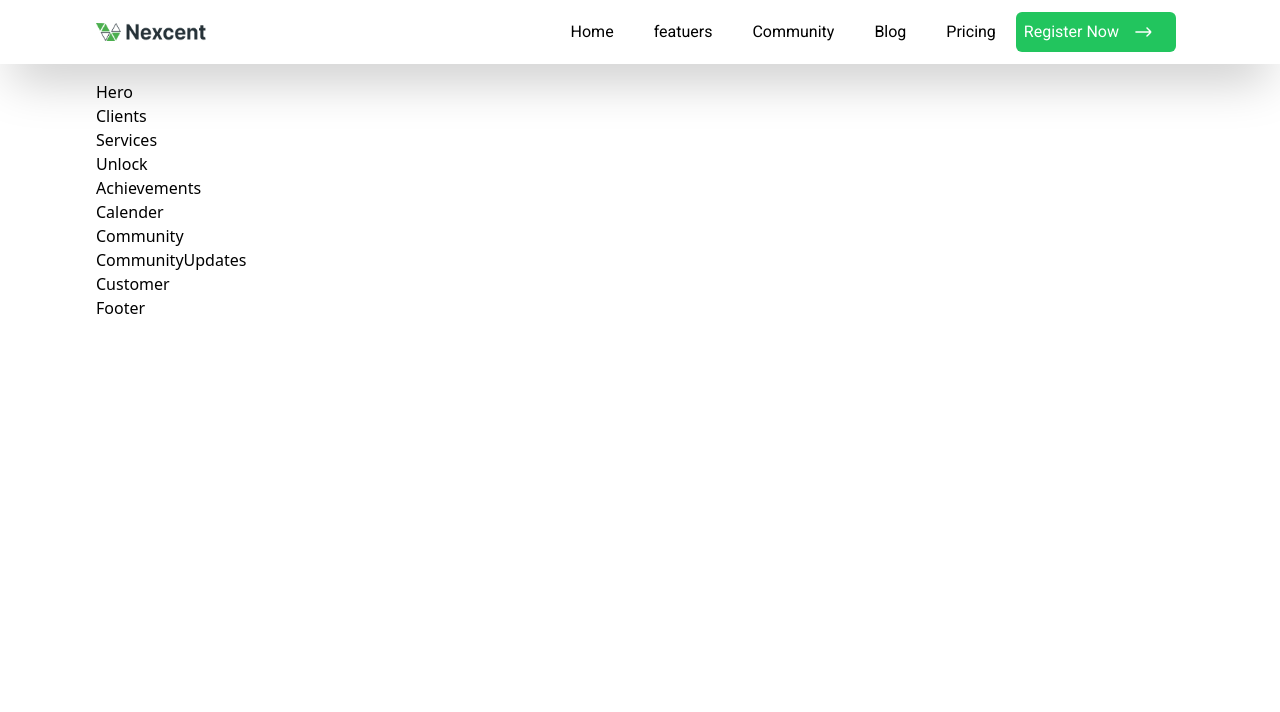
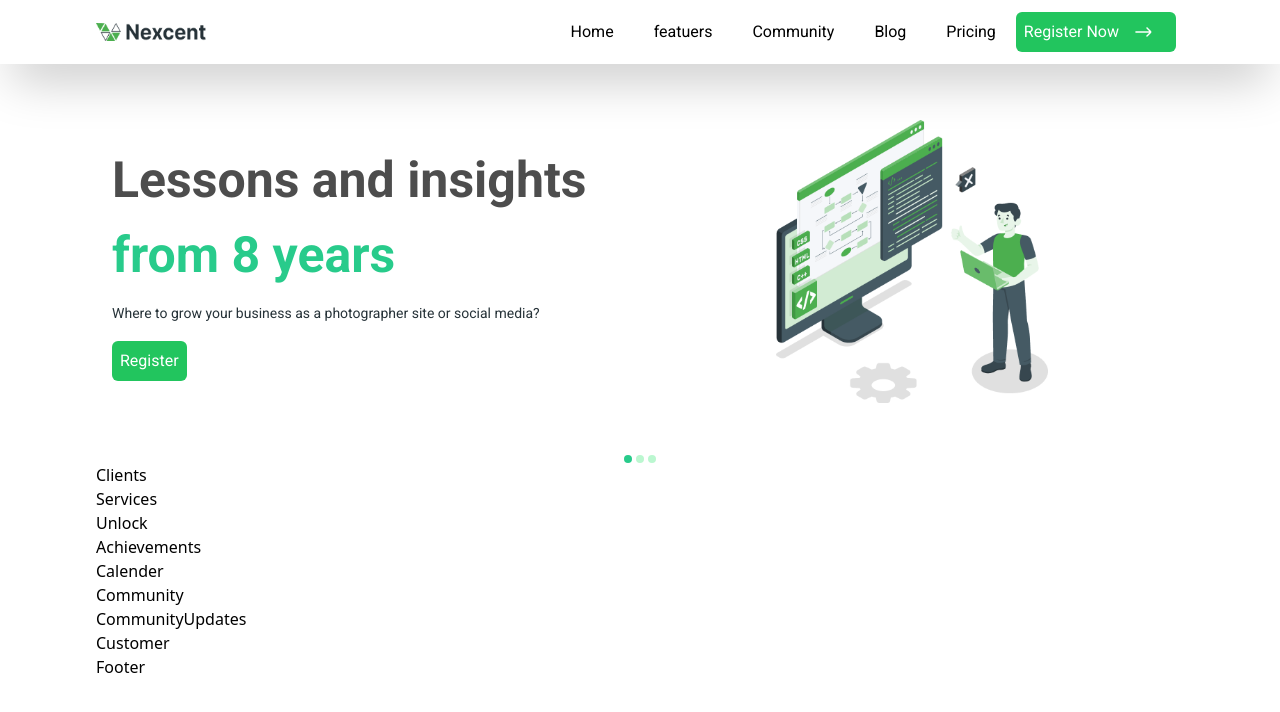
Before and after one commit to the-diako/Agency-Website, a React (Vite) app: page / in a window 1280 px wide. Shown: the top 712 px of the page. Built offline with nearby package versions, Linux system fonts and the light colour scheme.

Commit message:
Hero section done, and fixed the screen sizes.

```diff
--- a/src/components/Hero.jsx
+++ b/src/components/Hero.jsx
@@ -1,7 +1,38 @@
 import React from "react";
+import Button from "./Button";
+import SimpleButton from "./SimpleButton";
+import { hero } from "../assets";
 
 const Hero = () => {
-  return <div>Hero</div>;
+  return (
+    <div className=" w-full flex flex-col items-center justify-between lg:flex-row py-10 relative">
+      <div className="flex flex-col w-full items-start justify-between px-4 py-2 mb-5 lg:w-1/2">
+        <h1 className="text-[#4D4D4D] font-semibold font-Roboto text-[25px] md:text-[35px] lg:text-[30px] xl:text-[50px] mb-2">
+          Lessons and insights
+          <br />
+          <span className="text-primary">from 8 years</span>
+        </h1>
+        <p className="text-secondary font-Roboto font-normal text-sm max-w-[100%] leading-6 mb-4">
+          Where to grow your business as a photographer site or social media?
+        </p>
+
+        <SimpleButton title="Register" />
+      </div>
+
+      <div className="w-full flex items-center lg:w-1/2">
+        <img
+          src={hero}
+          alt="hero"
+          className="w-[50%] mx-auto mb-5 lg:max-w-[100%]"
+        />
+      </div>
+      <div className="flex absolute items-center space-x-1 bottom-0 left-1/2 transform -translate-x-1/2">
+        <div className="bg-primary cursor-pointer rounded-full p-1"></div>
+        <div className="bg-green-200 cursor-pointer rounded-full p-1"></div>
+        <div className="bg-green-200 cursor-pointer rounded-full p-1"></div>
+      </div>
+    </div>
+  );
 };
 
 export default Hero;
--- /dev/null
+++ b/src/components/SimpleButton.jsx
@@ -0,0 +1,13 @@
+import React from "react";
+
+const SimpleButton = ({ title }) => {
+  return (
+    <button
+      className={`bg-green-500 text-white font-Roboto font-noraml flex items-center justify-between py-2 px-2  rounded-md`}
+    >
+      {title}
+    </button>
+  );
+};
+
+export default SimpleButton;
--- a/tailwind.config.js
+++ b/tailwind.config.js
@@ -3,10 +3,15 @@ export default {
   content: ["./index.html", "./src/**/*.{js,ts,jsx,tsx}"],
   theme: {
     screens: {
-      sm: "480px",
-      md: "720px",
-      lg: "1060px",
-      xl: "1200px",
+      // sm: "480px",
+      // md: "720px",
+      // lg: "1060px",
+      // xl: "1200px",
+
+      sm: "340px",
+      md: "540px",
+      lg: "768px",
+      xl: "1180px",
     },
     extend: {
       colors: {
```
